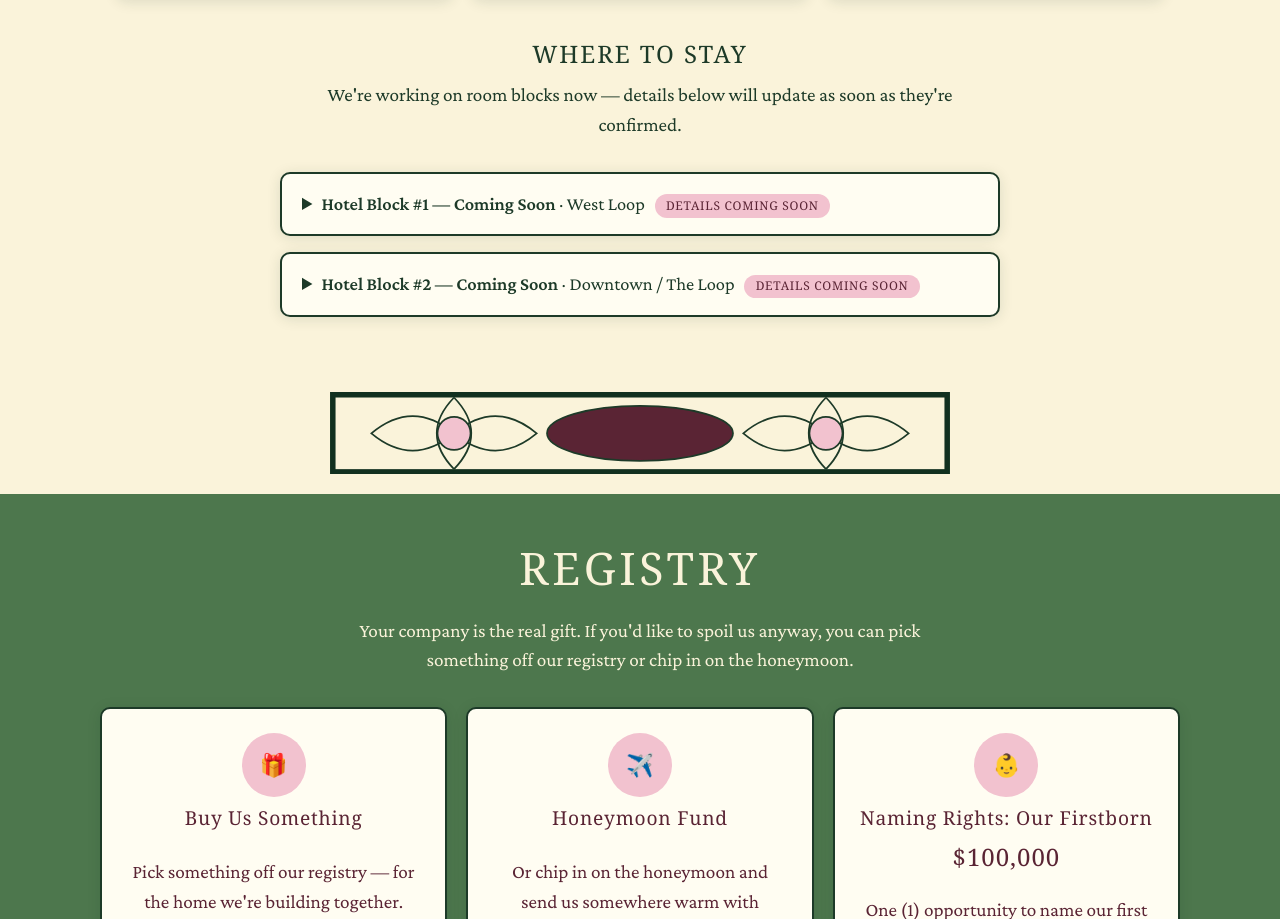
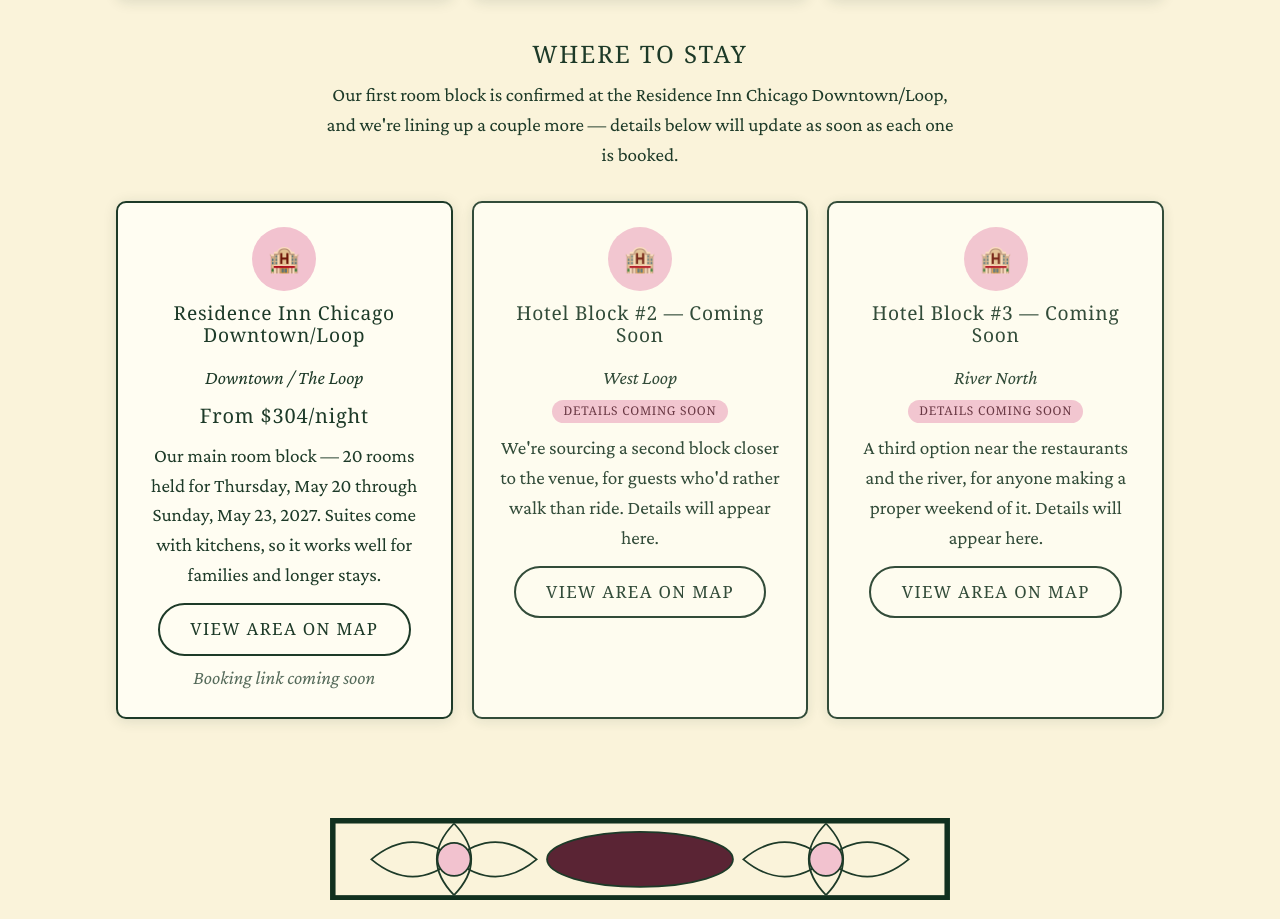
Before and after one commit to hortonandy96-glitch/Wedding-Site, a website: page index.html in a window 1280 px wide. Shown: the part 3552-4471 px from the top of the page. Drawn offline with nearby package versions, Linux system fonts and the light colour scheme; a web font is replaced by a local one.

Commit message:
update to hotel block
Added residence in

```diff
--- a/css/styles.css
+++ b/css/styles.css
@@ -460,19 +460,42 @@ input[type="text"], input[type="email"], select, textarea {
   .itinerary-grid { grid-template-columns: repeat(3, 1fr); }
 }
 
-/* ---------- hotels ---------- */
+/* ---------- hotels ----------
+   Same card language as the registry cards further down, so the two
+   three-across grids line up visually. */
 
-.hotel-grid { display: grid; gap: 1rem; max-width: 720px; margin: 0 auto; }
+.hotel-grid { display: grid; gap: 1.2rem; margin-bottom: 1.5rem; }
 
-.hotel-card { padding: 0; overflow: hidden; }
-.hotel-card summary {
-  cursor: pointer;
-  padding: 1rem 1.25rem;
-  font-size: 1.15rem;
-  list-style-position: inside;
+.hotel-card {
+  display: flex; flex-direction: column; align-items: center;
+  text-align: center;
+  gap: 0.45rem;
 }
-.hotel-card summary:hover { background: rgba(91, 140, 90, 0.12); }
-.hotel-body { padding: 0 1.25rem 1.25rem; display: flex; flex-direction: column; gap: 0.7rem; align-items: flex-start; }
+.hotel-logo {
+  display: grid; place-items: center;
+  width: 64px; height: 64px;
+  border-radius: 50%;
+  background: var(--pink);
+  color: var(--burgundy);
+  font-family: var(--font-display);
+  font-size: 1.6rem;
+  margin-bottom: 0.2rem;
+}
+.hotel-area { font-style: italic; }
+.hotel-rate {
+  font-family: var(--font-display);
+  font-size: 1.25rem;
+  letter-spacing: 0.04em;
+}
+.hotel-cta { font-style: italic; opacity: 0.75; }
+.hotel-card .badge { margin-left: 0; }
+.hotel-card p { margin: 0.2rem 0 0; }
+.hotel-card .btn { margin-top: 0.4rem; }
+.hotel-soon { opacity: 0.9; }
+
+@media (min-width: 760px) {
+  .hotel-grid { grid-template-columns: repeat(3, minmax(0, 1fr)); }
+}
 
 .badge {
   display: inline-block;
--- a/index.html
+++ b/index.html
@@ -223,8 +223,10 @@
 
       <h3 class="subheading">Where to stay</h3>
       <p class="section-intro">
-        <!-- PLACEHOLDER: hotel blocks are not booked yet. Edit the `hotels` list in js/content.js when ready. -->
-        We're working on room blocks now — details below will update as soon as they're confirmed.
+        <!-- Edit the `hotels` list in js/content.js to update these cards. -->
+        Our first room block is confirmed at the Residence Inn Chicago Downtown/Loop,
+        and we're lining up a couple more — details below will update as soon as
+        each one is booked.
       </p>
       <div class="hotel-grid" id="hotel-grid">
         <!-- Hotel cards render here from js/content.js -->
--- a/js/content.js
+++ b/js/content.js
@@ -47,23 +47,44 @@ window.SITE_CONTENT = {
   ],
 
   /* ---- Hotels (Travel section) ----
-     PLACEHOLDERS: replace name/note/url/mapQuery when room blocks are booked.
-     Set `confirmed: true` to remove the "coming soon" badge. */
+     One card per room block. These use the same card layout as the registry
+     cards below, so keep them to three.
+     Set `confirmed: true` to drop the "coming soon" badge. Paste the hotel's
+     booking link into `url` when it arrives — the card then shows a real
+     "Book a room" button instead of the `cta` text.
+     `initials` accepts letters or an emoji. */
   hotels: [
     {
-      name: "Hotel Block #1 — Coming Soon",
+      name: "Residence Inn Chicago Downtown/Loop",
+      initials: "🏨",
+      area: "Downtown / The Loop",
+      rate: "From $304/night",
+      note: "Our main room block — 20 rooms held for Thursday, May 20 through Sunday, May 23, 2027. Suites come with kitchens, so it works well for families and longer stays.",
+      url: "",            // booking link goes here when the hotel issues it
+      mapQuery: "Residence Inn Chicago Downtown Loop, Chicago, IL",
+      cta: "Booking link coming soon",
+      confirmed: true,
+    },
+    {
+      name: "Hotel Block #2 — Coming Soon",
+      initials: "🏨",
       area: "West Loop",
-      note: "We're negotiating a group rate near the venue. Details will appear here.",
-      url: "",            // booking link goes here later
+      rate: "",
+      note: "We're sourcing a second block closer to the venue, for guests who'd rather walk than ride. Details will appear here.",
+      url: "",
       mapQuery: "West Loop, Chicago, IL",
+      cta: "",
       confirmed: false,
     },
     {
-      name: "Hotel Block #2 — Coming Soon",
-      area: "Downtown / The Loop",
-      note: "A downtown option near the trains for guests who want to sightsee.",
+      name: "Hotel Block #3 — Coming Soon",
+      initials: "🏨",
+      area: "River North",
+      rate: "",
+      note: "A third option near the restaurants and the river, for anyone making a proper weekend of it. Details will appear here.",
       url: "",
-      mapQuery: "The Loop, Chicago, IL",
+      mapQuery: "River North, Chicago, IL",
+      cta: "",
       confirmed: false,
     },
   ],
--- a/js/main.js
+++ b/js/main.js
@@ -85,21 +85,28 @@
 
   /* ---------------- hotels ---------------------------------------------- */
 
+  // Hotel cards deliberately mirror the registry cards below: same circular
+  // logo, heading, and centred body. They stay open (no <details>) because
+  // there are only three and each carries a link or two.
   var hotelGrid = document.getElementById("hotel-grid");
   contentList("hotels").forEach(function (h) {
-    var details = document.createElement("details");
-    details.className = "card hotel-card";
-    var badge = h.confirmed ? "" : ' <span class="badge">details coming soon</span>';
+    var card = document.createElement("div");
+    card.className = "card hotel-card" + (h.confirmed ? "" : " hotel-soon");
+    var badge = h.confirmed ? "" : '<span class="badge">details coming soon</span>';
     var booking = h.url
       ? '<a class="btn btn-ghost" href="' + escapeHtml(h.url) + '" target="_blank" rel="noopener">Book a room</a>'
-      : "";
-    details.innerHTML =
-      "<summary><strong>" + escapeHtml(h.name) + "</strong> · " + escapeHtml(h.area) + badge + "</summary>" +
-      '<div class="hotel-body"><p>' + escapeHtml(h.note) + "</p>" +
+      : (h.cta ? '<span class="hotel-cta">' + escapeHtml(h.cta) + "</span>" : "");
+    card.innerHTML =
+      '<span class="hotel-logo" aria-hidden="true">' + escapeHtml(h.initials || "🏨") + "</span>" +
+      "<h4>" + escapeHtml(h.name) + "</h4>" +
+      '<span class="hotel-area">' + escapeHtml(h.area) + "</span>" +
+      (h.rate ? '<span class="hotel-rate">' + escapeHtml(h.rate) + "</span>" : "") +
+      badge +
+      "<p>" + escapeHtml(h.note) + "</p>" +
       '<a class="btn btn-ghost" href="https://www.google.com/maps/search/?api=1&query=' +
       encodeURIComponent(h.mapQuery) + '" target="_blank" rel="noopener">View area on map</a>' +
-      booking + "</div>";
-    hotelGrid.appendChild(details);
+      booking;
+    hotelGrid.appendChild(card);
   });
 
   /* ---------------- registry -------------------------------------------- */
--- a/js/vendor-hq.js
+++ b/js/vendor-hq.js
@@ -156,7 +156,7 @@ window.VENDOR_HQ = {
     { head: "Allie Idrac has gone quiet for 14 days after her call.", body: "The Aug 5 call happened and neither side followed up. If she's still a contender, say so before Friday; a silent fortnight after a good call reads as a no." },
   ],
   hotels: [
-    { name: "Hotel Chicago Downtown, Autograph Collection", area: "River North (via Engine)", rate: "Per executed LOI", status: "SIGNED Aug 16", statusClass: "green", contact: "Peter Fanous · Engine HE-261848", note: "LOI fully executed Aug 16 via Conga Sign — 20 rooms, Thu 5/20–Sun 5/23/27. Executed PDF is in your inbox; file it and send a copy to Lisa" },
+    { name: "Residence Inn Chicago Downtown/Loop", area: "Downtown / The Loop (via Engine)", rate: "From $304/night", status: "SIGNED Aug 16", statusClass: "green", contact: "Peter Fanous · Engine HE-261848", note: "LOI fully executed Aug 16 via Conga Sign — 20 rooms / 60 room nights, Thu 5/20–Sun 5/23/27. Now live on the public site. Still to come: the guest booking link. Send a copy to Lisa" },
     { name: "Second block — sourcing", area: "Chicago", rate: "Max $291/night requested", status: "Request submitted Aug 16", statusClass: "yellow", contact: "Engine (new request)", note: "You submitted a fresh Engine request Aug 16 for 40 double rooms, 3 stars or above, 5/20–5/23/27. Proposals expected within 4–6 hours — review as they land" },
     { name: "Palmer House Hilton", area: "The Loop", rate: "$329 (suite $659)", status: "You declined", statusClass: "grey", contact: "Jordan Samson · Hilton", note: "Declined Aug 2 in favour of the Engine block; Jordan acknowledged Aug 3. Closed — no action" },
     { name: "Kimpton Gray", area: "The Loop", rate: "—", status: "They declined", statusClass: "grey", contact: "Corey Jones", note: "Citywide event on your dates. You closed the loop Aug 2. No action" },
```
